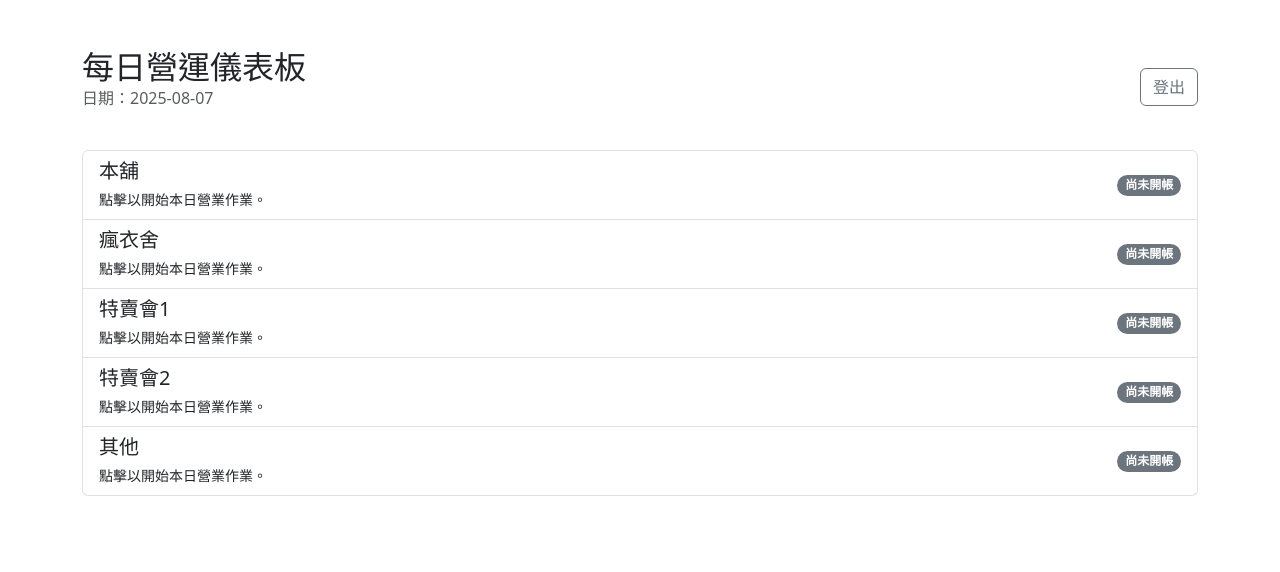
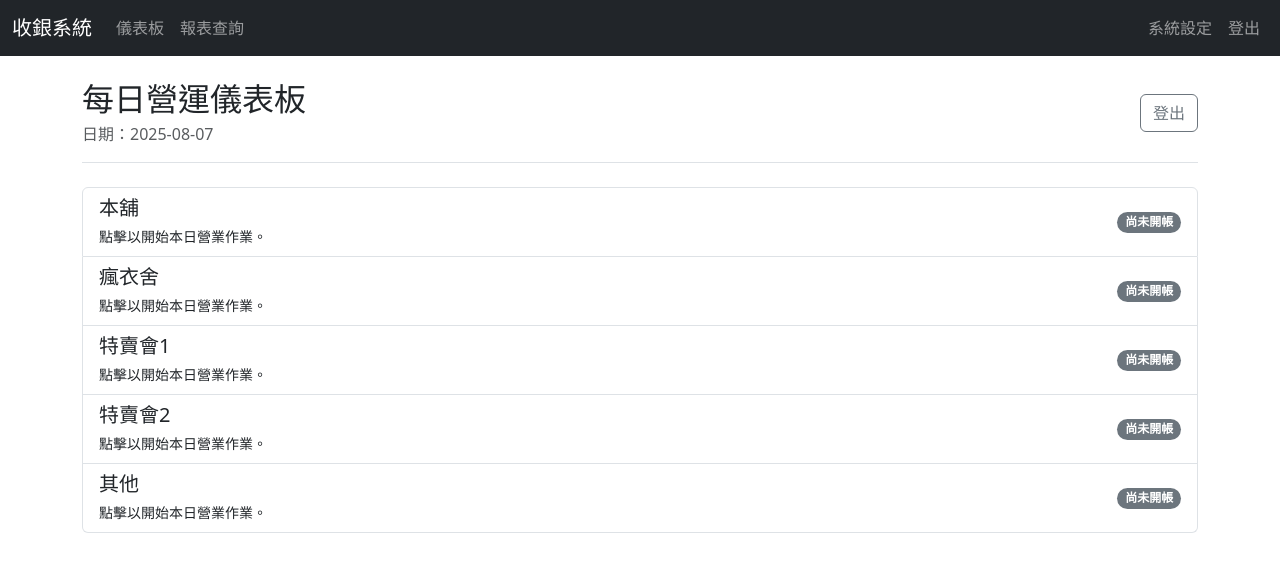
Before and after one commit to demonmaycry91/5_way_house, a Flask app: page /cashier/dashboard in a window 1280 px wide. Shown: the top 572 px of the page. Run offline with Flask 3, Linux system fonts and the light colour scheme; the visitor is signed in with stand-in values (Sample User, id 1); data that the repository does not hold is empty.

Commit message:
feat(ui): Refactor UI for layout and navigation consistency

```diff
--- a/app/routes/cashier_routes.py
+++ b/app/routes/cashier_routes.py
@@ -25,6 +25,16 @@ bp = Blueprint("cashier", __name__, url_prefix="/cashier")
 @login_manager.user_loader
 def load_user(user_id):
     return User.query.get(int(user_id))
+
+
+# --- Index Route ---
+
+
+@bp.route('/')
+@login_required
+def index():
+    """Cashier 功能區的根目錄，自動導向到儀表板"""
+    return redirect(url_for('cashier.dashboard'))
 
 
 # --- Dashboard ---
--- a/app/templates/base.html
+++ b/app/templates/base.html
@@ -8,8 +8,37 @@
     <link href="https://cdn.jsdelivr.net/npm/bootstrap@5.3.3/dist/css/bootstrap.min.css" rel="stylesheet" />
 </head>
 
-<body>
-    <div class="container mt-5">{% block content %}{% endblock %}</div>
+<nav class="navbar navbar-expand-lg navbar-dark bg-dark">
+        <div class="container-fluid">
+            <a class="navbar-brand" href="{{ url_for('cashier.dashboard') }}">收銀系統</a>
+            <button class="navbar-toggler" type="button" data-bs-toggle="collapse" data-bs-target="#navbarNav"
+                aria-controls="navbarNav" aria-expanded="false" aria-label="Toggle navigation">
+                <span class="navbar-toggler-icon"></span>
+            </button>
+            <div class="collapse navbar-collapse" id="navbarNav">
+                <ul class="navbar-nav me-auto mb-2 mb-lg-0">
+                    <li class="nav-item">
+                        <a class="nav-link" href="{{ url_for('cashier.dashboard') }}">儀表板</a>
+                    </li>
+                    <li class="nav-item">
+                        <a class="nav-link" href="#">報表查詢</a> </li>
+                </ul>
+                <ul class="navbar-nav">
+                    <li class="nav-item">
+                        <a class="nav-link" href="{{ url_for('cashier.settings') }}">系統設定</a>
+                    </li>
+                    <li class="nav-item">
+                        <a class="nav-link" href="{{ url_for('cashier.logout') }}">登出</a>
+                    </li>
+                </ul>
+            </div>
+        </div>
+    </nav>
+
+    <main class="container my-4">
+        {% block content %}{% endblock %}
+    </main>
+
     <script src="https://cdn.jsdelivr.net/npm/bootstrap@5.3.3/dist/js/bootstrap.bundle.min.js"></script>
 </body>
 
--- a/app/templates/cashier/dashboard.html
+++ b/app/templates/cashier/dashboard.html
@@ -1,15 +1,15 @@
 {% extends "base.html" %}
+{% from "macros.html" import page_header with context %}
 
 {% block title %}每日營運儀表板{% endblock %}
 
 {% block content %}
-<div class="d-flex justify-content-between align-items-center mb-4">
-    <div>
-        <h2 class="mb-0">每日營運儀表板</h2>
-        <p class="text-muted">日期：{{ today_date }}</p>
-    </div>
-    <a href="{{ url_for('cashier.logout') }}" class="btn btn-outline-secondary">登出</a>
-</div>
+{{ page_header(
+    title='每日營運儀表板',
+    subtitle='日期：' ~ today_date,
+    button_url=url_for('cashier.logout'),
+    button_text='登出'
+    ) }}
 
 {# 顯示 flash 訊息 #}
 {% with messages = get_flashed_messages(with_categories=true) %}
--- /dev/null
+++ b/app/templates/macros.html
@@ -0,0 +1,16 @@
+{# app/templates/macros.html #}
+{% macro page_header(title, subtitle=None, button_url=None, button_text=None) %}
+<div class="d-flex justify-content-between align-items-center mb-4 border-bottom pb-3">
+    <div>
+        <h2 class="mb-0">{{ title }}</h2>
+        {% if subtitle %}
+            <p class="text-muted mb-0 mt-1">{{ subtitle }}</p>
+        {% endif %}
+    </div>
+    {% if button_url and button_text %}
+        <div>
+            <a href="{{ button_url }}" class="btn btn-outline-secondary">{{ button_text }}</a>
+        </div>
+    {% endif %}
+</div>
+{% endmacro %}
```
Also changed, not shown: app/templates/cashier/close_day_form.html (+7 -11 lines), app/templates/cashier/daily_report.html (+14 -13 lines), app/templates/cashier/pos.html (+9 -6 lines), app/templates/cashier/settings.html (+7 -5 lines), app/templates/cashier/start_day_form.html (+8 -8 lines), requirements.txt (+75 -0 lines), 2 other files.
